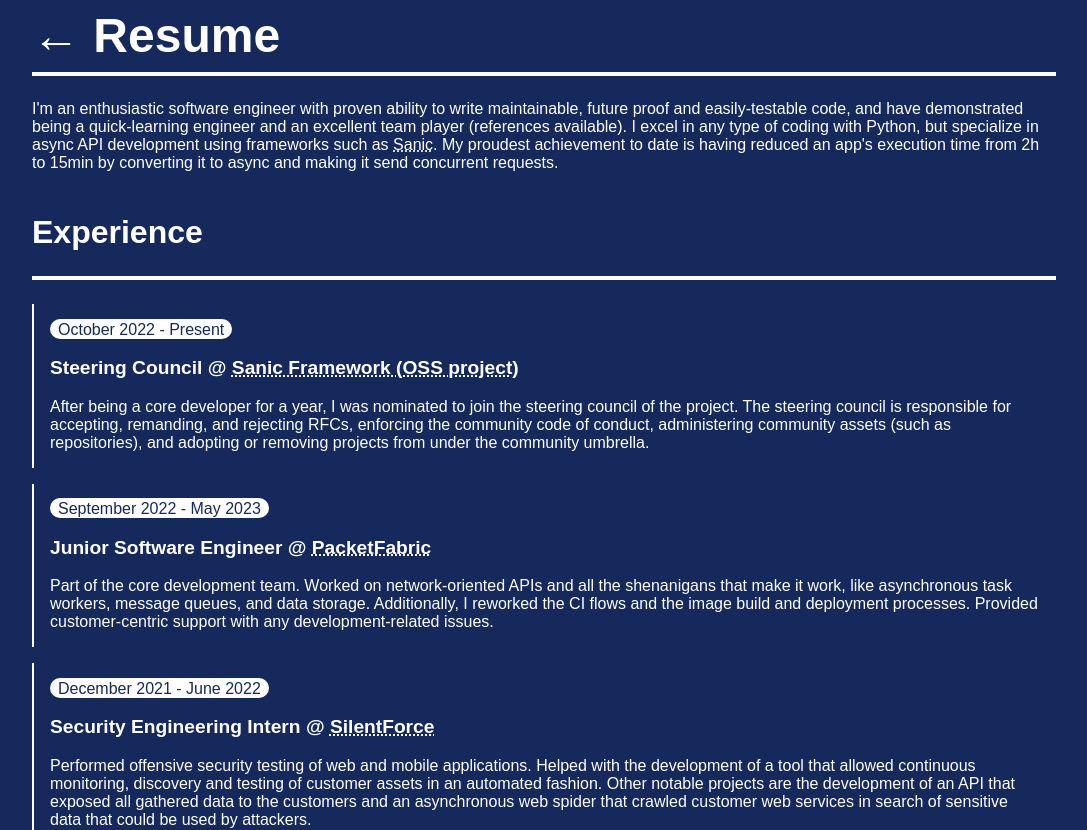
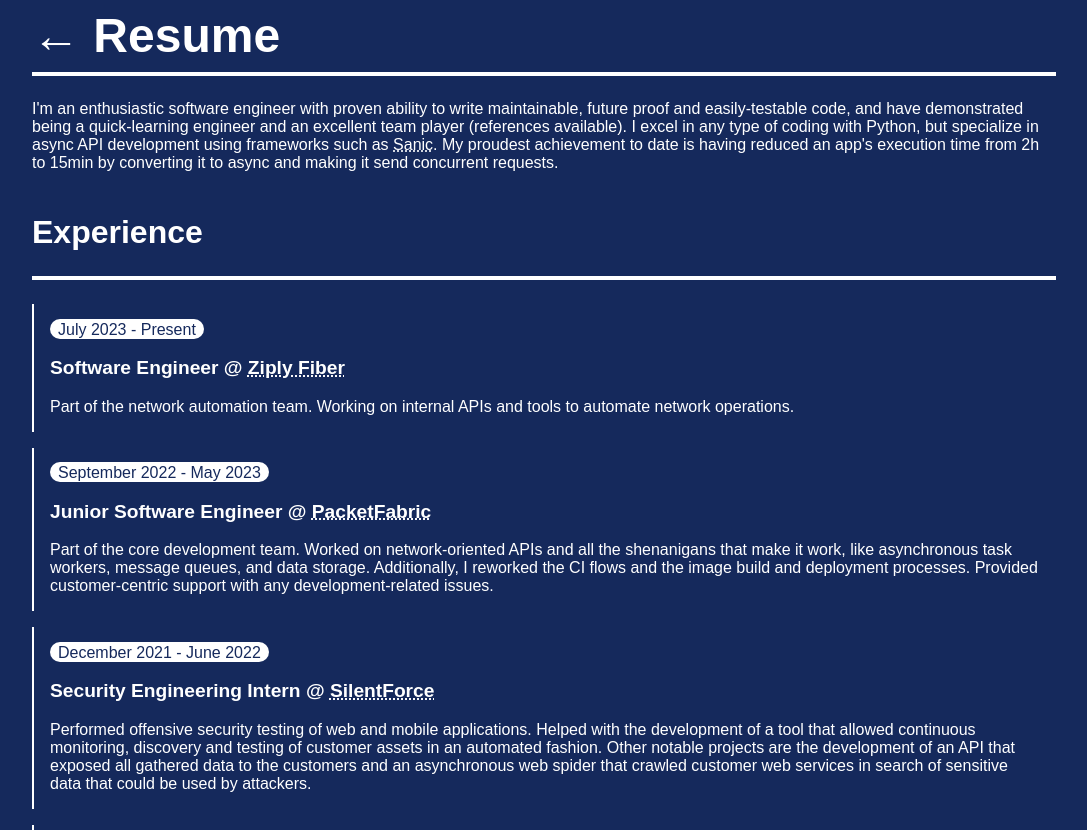
Before and after one commit to prryplatypus/prryplatypus.dev, a SvelteKit app: page /resume in a window 1280 px wide. Shown: the top 830 px of the page, without its empty margins (96-1183 px from the left). Built offline with nearby package versions, Linux system fonts and the light colour scheme.

Commit message:
Update resume

```diff
--- a/src/routes/(app)/resume/+page.svelte
+++ b/src/routes/(app)/resume/+page.svelte
@@ -3,20 +3,18 @@
     import Backlink from "$lib/components/Backlink.svelte";
     import Divider from "$lib/components/Divider.svelte";
     import ExternalLink from "$lib/components/ExternalLink.svelte";
+    import PageHead from "$lib/components/PageHead.svelte";
     import Timeline from "$lib/components/Timeline.svelte";
-    import PageHead from "$lib/components/PageHead.svelte";
 
     const experience = [
         {
-            start_date: new Date(Date.parse("2022-10-01")),
+            start_date: new Date(Date.parse("2023-07-01")),
             end_date: null,
-            place: "Sanic Framework (OSS project)",
-            place_website: "https://sanic.dev",
-            role: "Steering Council",
+            place: "Ziply Fiber",
+            place_website: "https://ziplyfiber.com",
+            role: "Software Engineer",
             description: [
-                `After being a core developer for a year, I was nominated to join the steering council of the project. The steering council `,
-                `is responsible for accepting, remanding, and rejecting RFCs, enforcing the community code of conduct, administering `,
-                `community assets (such as repositories), and adopting or removing projects from under the community umbrella.`,
+                `Part of the network automation team. Working on internal APIs and tools to automate network operations.`,
             ].join(""),
         },
         {
@@ -46,14 +44,15 @@
         },
         {
             start_date: new Date(Date.parse("2021-10-01")),
-            end_date: new Date(Date.parse("2022-10-01")),
+            end_date: null,
             place: "Sanic Framework (OSS project)",
             place_website: "https://sanic.dev",
-            role: "Core Developer",
+            role: "Core Developer & Steering Council",
             description: [
                 `Was invited to join the core developers team after having made several contributions to the project and offering frequent `,
                 `help to other users in the Sanic Discord server. The main contribution I made to this project while being core developer `,
-                `was making the usage of uvloop at runtime optional, which until then could only be opted out of during the installation step.`,
+                `was making the usage of uvloop at runtime optional, which until then could only be opted out of during the installation step. `,
+                `After a year, I was invited to join the project's steering council.`,
             ].join(""),
         },
         {
```
